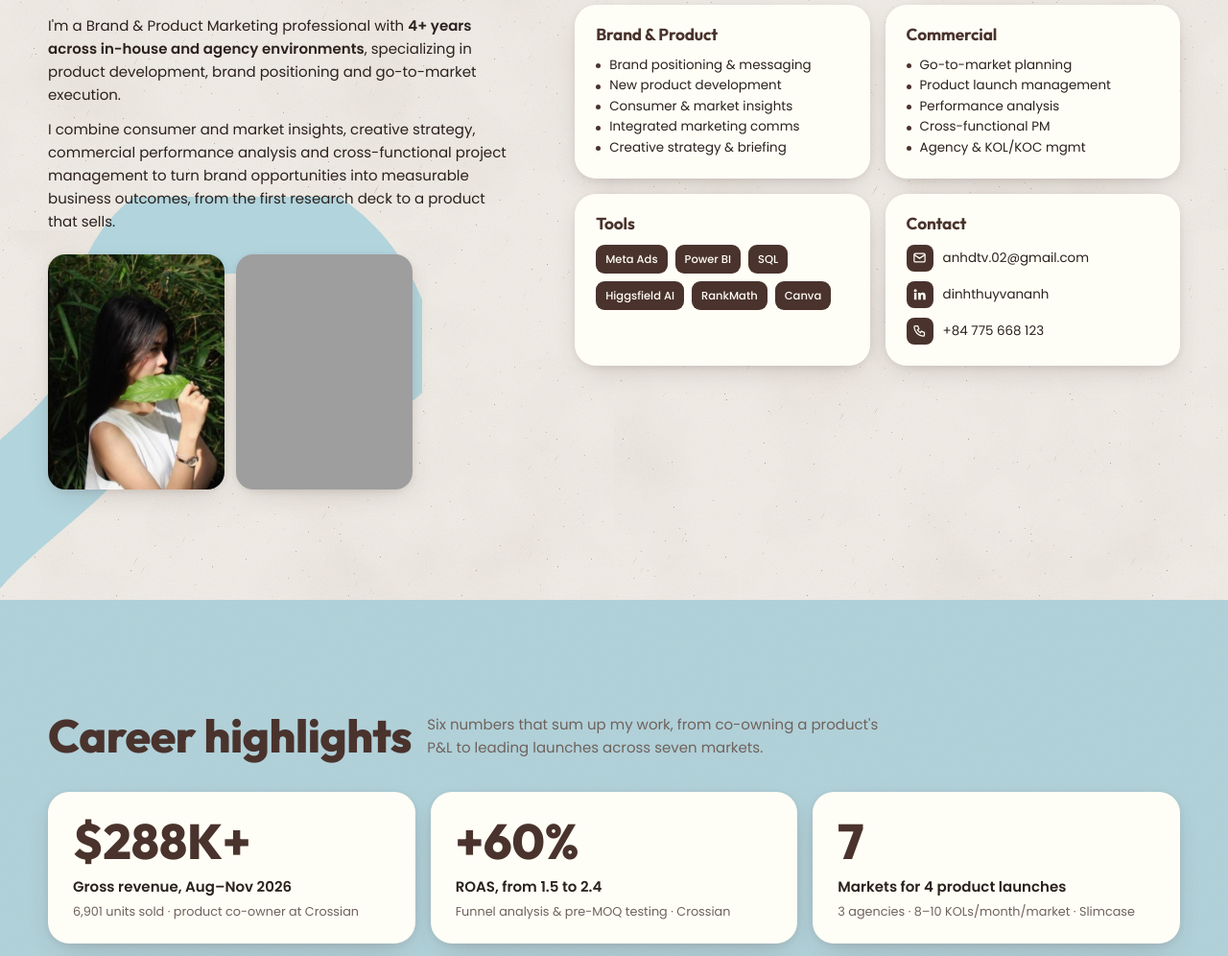
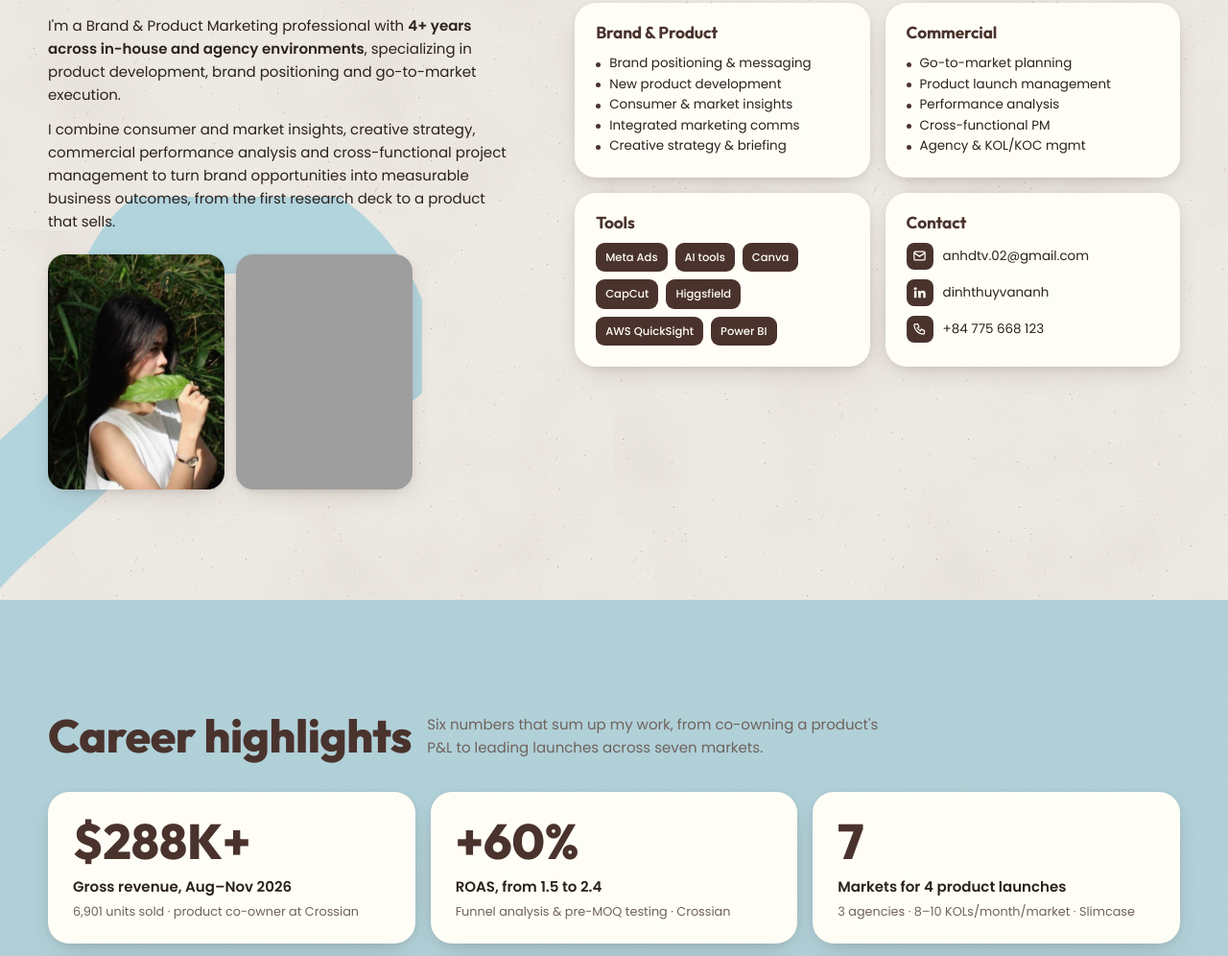
Before and after one commit to anhdtv02/portfolio, a plain HTML site: page index.html in a window 1280 px wide. Shown: the part 1040-2036 px from the top of the page at 96% size. Drawn offline with Linux system fonts and the light colour scheme; grey boxes are pictures that could not be loaded.

Commit message:
About: reorder tools list
Co-Authored-By: Claude Opus 5.5 <noreply@anthropic.com>

```diff
--- a/index.html
+++ b/index.html
@@ -546,8 +546,8 @@ a.r:hover{transform:translateX(4px)}
       <div class="card">
         <h3>Tools</h3>
         <div class="tools">
-          <span class="tool">Meta Ads</span><span class="tool">Power BI</span><span class="tool">SQL</span>
-          <span class="tool">Higgsfield AI</span><span class="tool">RankMath</span><span class="tool">Canva</span>
+          <span class="tool">Meta Ads</span><span class="tool">AI tools</span><span class="tool">Canva</span><span class="tool">CapCut</span>
+          <span class="tool">Higgsfield</span><span class="tool">AWS QuickSight</span><span class="tool">Power BI</span>
         </div>
       </div>
       <div class="card">
```
